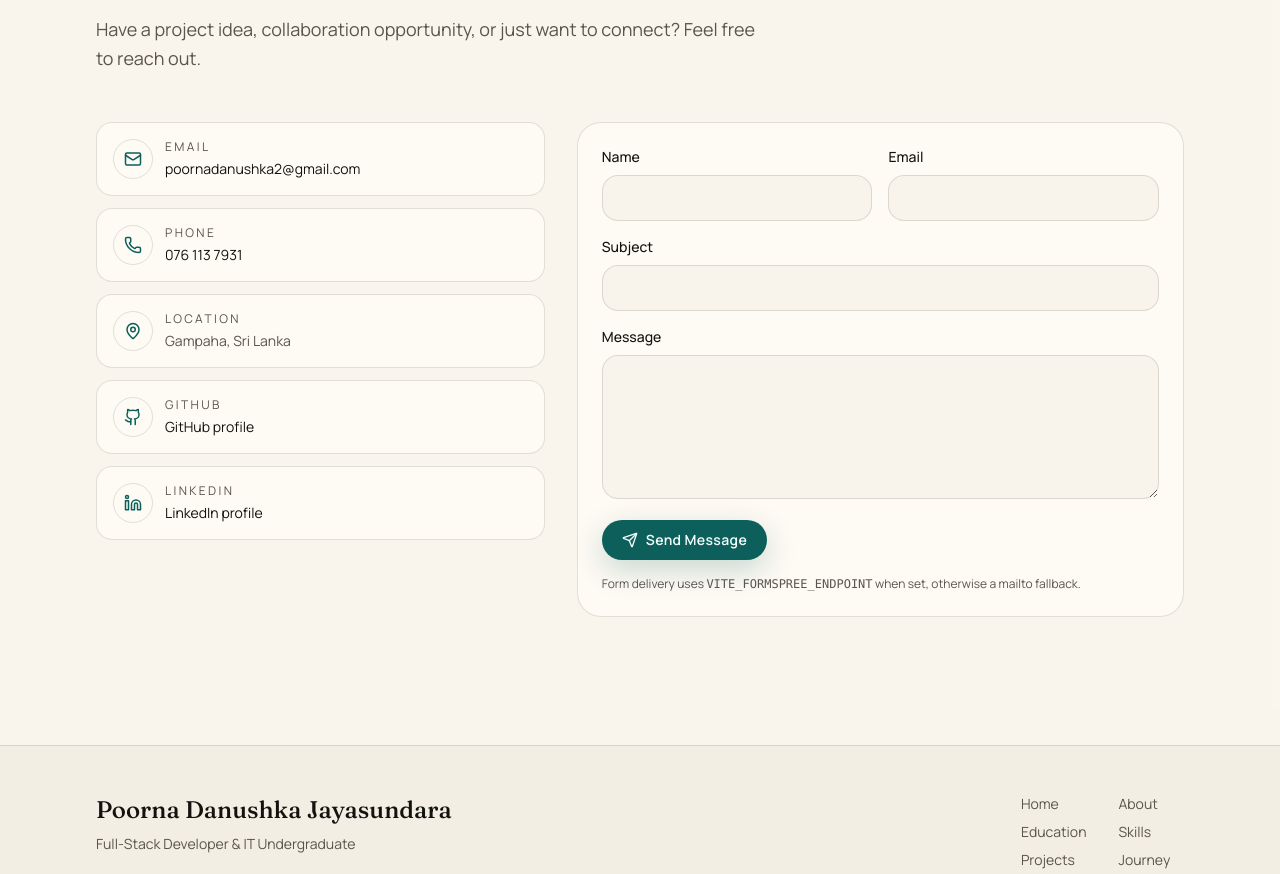
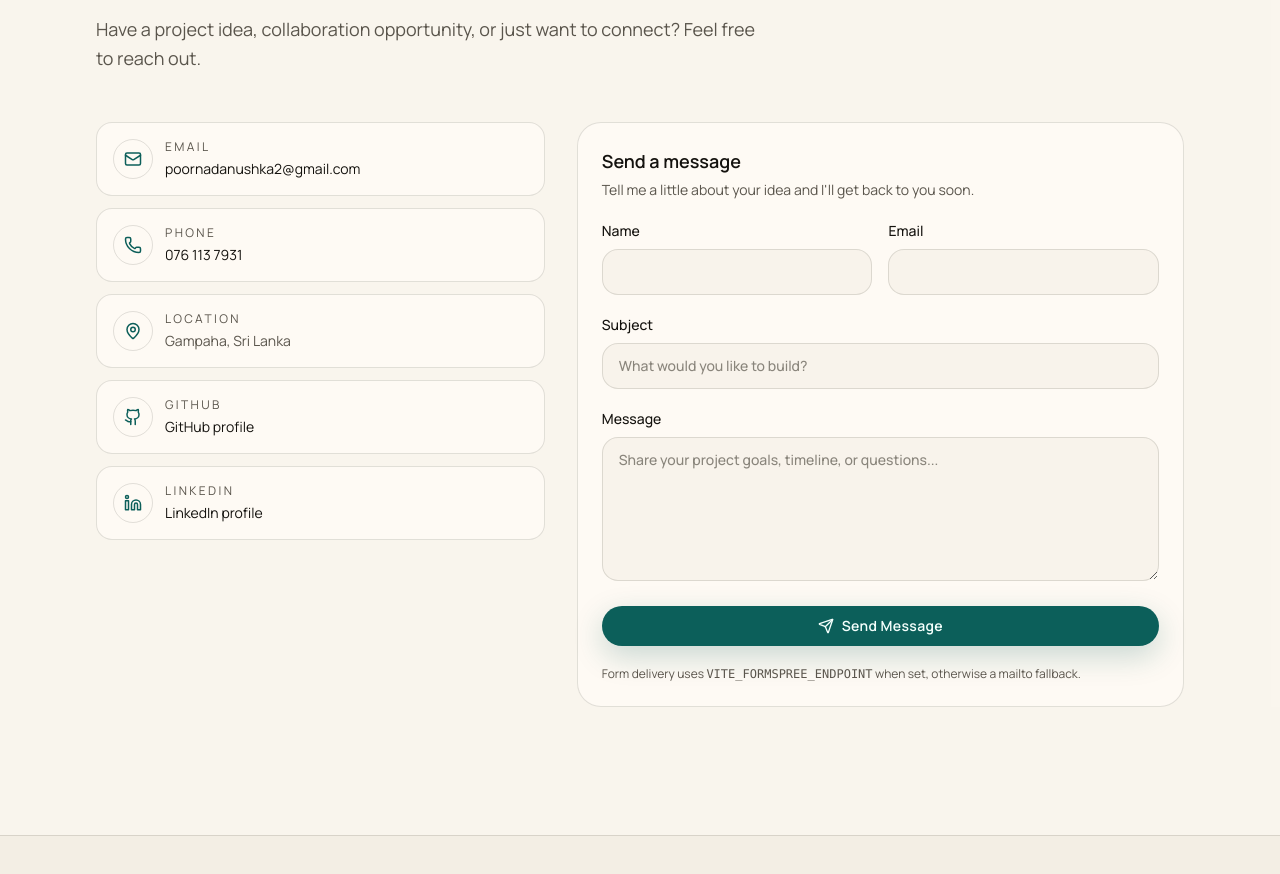
Before and after one commit to Poorna-danushka/Poorna-Danushka-portfolio, a React (Vite) app: page / in a window 1280 px wide. Shown: the part 7676-8550 px from the top of the page. Built offline with nearby package versions, Linux system fonts and the light colour scheme.

Commit message:
feat: enhance ContactForm with validation and improved UI elements
Co-authored-by: Poorna Danushka <174860160+Poorna-danushka@users.noreply.github.com>

```diff
--- a/src/components/ContactForm.tsx
+++ b/src/components/ContactForm.tsx
@@ -13,8 +13,10 @@ export function ContactForm() {
   const onSubmit = async (event: FormEvent<HTMLFormElement>) => {
     event.preventDefault()
     const form = event.currentTarget
+    if (!form.reportValidity()) return
     const data = new FormData(form)
     setStatus('sending')
+    setMessage('')
 
     try {
       const result = await submitContact({
@@ -33,7 +35,11 @@ export function ContactForm() {
   }
 
   return (
-    <form onSubmit={onSubmit} className="space-y-4 rounded-3xl border border-border bg-elevated/80 p-6">
+    <form onSubmit={onSubmit} className="flex flex-col gap-5 rounded-3xl border border-border bg-elevated/80 p-5 sm:p-6" noValidate={false}>
+      <div>
+        <p className="text-lg font-semibold text-fg">Send a message</p>
+        <p className="mt-1 text-sm leading-relaxed text-muted">Tell me a little about your idea and I&apos;ll get back to you soon.</p>
+      </div>
       <div className="grid gap-4 sm:grid-cols-2">
         <label className="block text-sm font-medium">
           Name
@@ -46,14 +52,14 @@ export function ContactForm() {
       </div>
       <label className="block text-sm font-medium">
         Subject
-        <input className={`${fieldClass} mt-2`} name="subject" type="text" required />
+        <input className={`${fieldClass} mt-2`} name="subject" type="text" autoComplete="off" placeholder="What would you like to build?" required />
       </label>
       <label className="block text-sm font-medium">
         Message
-        <textarea className={`${fieldClass} mt-2 min-h-36 resize-y`} name="message" required />
+        <textarea className={`${fieldClass} mt-2 min-h-36 resize-y`} name="message" placeholder="Share your project goals, timeline, or questions..." required />
       </label>
       <Button type="submit" disabled={status === 'sending'}>
-        <Send size={16} />
+        <Send size={16} aria-hidden />
         {status === 'sending' ? 'Sending…' : 'Send Message'}
       </Button>
       {message ? (
```
